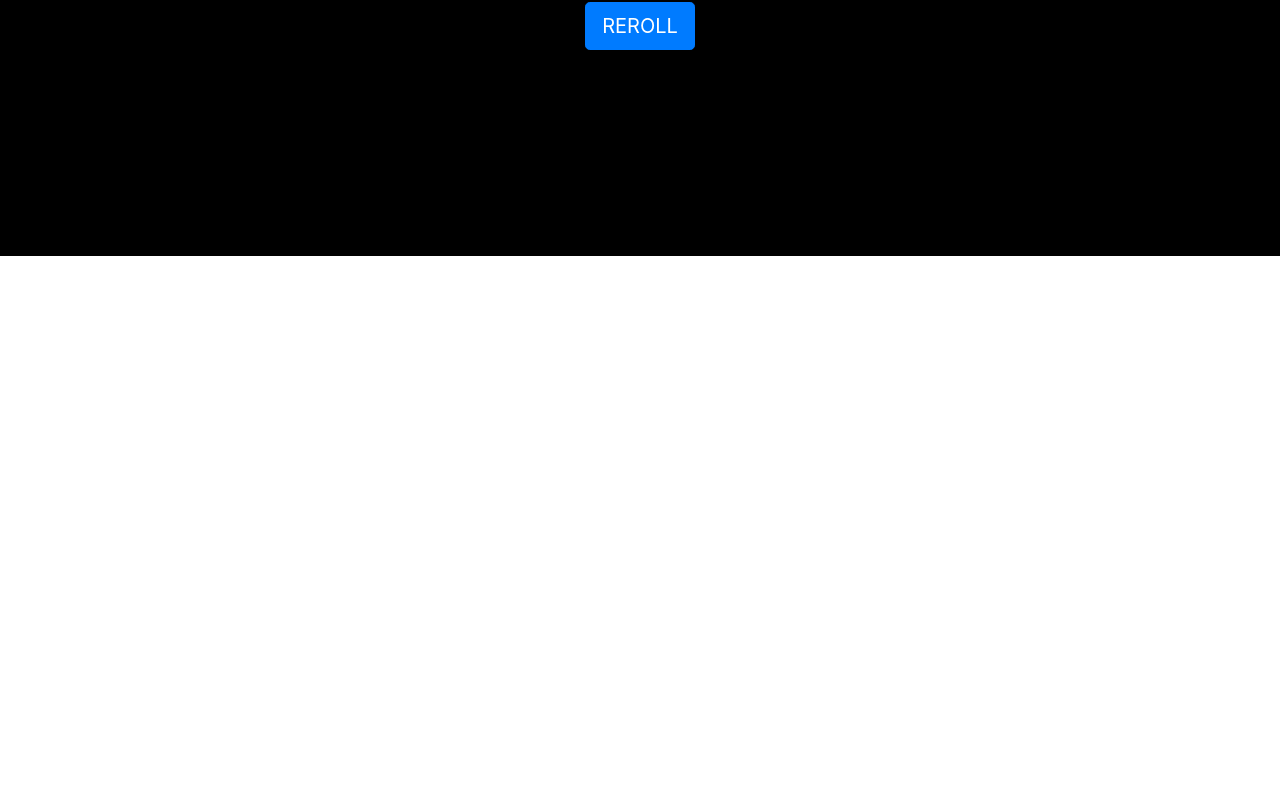
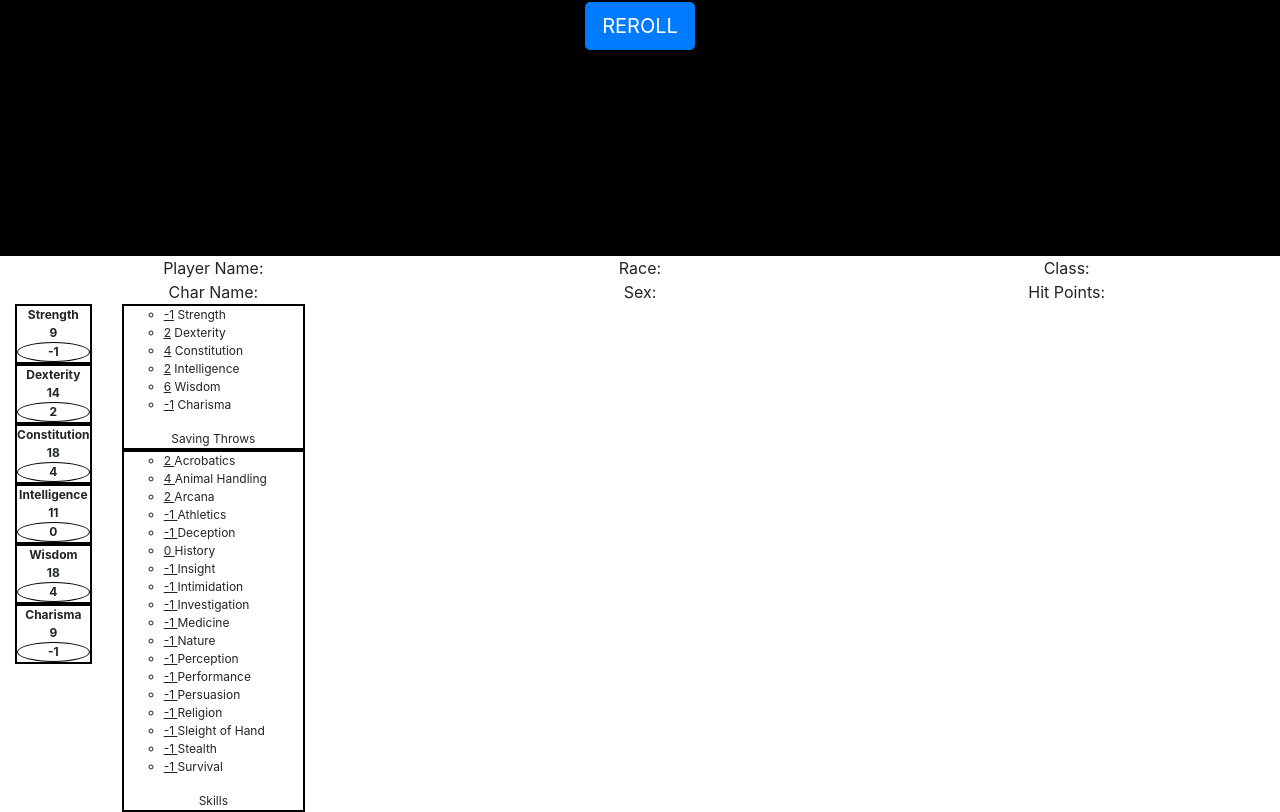
Before and after one commit to tburto33/DnD-Webapp, a React (Create React App) app in the folder dnd-char-gen/: page / in a window 1280 px wide. Shown: the part 544-1356 px from the top of the page. Before the commit the page ends 800 px from the top, so only its background shows below. Built offline with nearby package versions, Linux system fonts and the light colour scheme.

Commit message:
worked on getting page to look like char sheet

```diff
--- a/dnd-char-gen/package.json
+++ b/dnd-char-gen/package.json
@@ -15,7 +15,7 @@
   },
   "scripts": {
     "start": "react-scripts start",
-    "start-api": "cd ../api/venv/Scripts && activate && cd ../../ && flask run --no-debugger",
+    "start-api": "cd ../api/venv/Scripts && source activate && cd ../../ && flask run --no-debugger",
     "build": "react-scripts build",
     "test": "react-scripts test",
     "eject": "react-scripts eject"
--- a/dnd-char-gen/src/App.css
+++ b/dnd-char-gen/src/App.css
@@ -41,3 +41,29 @@
 .test {
   color: white
 }
+
+.stat-block {
+  border: 2px solid black;
+  font-size: 12px;
+  font-weight: bold;
+  text-align: center;
+}
+
+.stat-mod {
+  border: 1px solid black;
+  border-radius: 100%;
+}
+
+.save-block {
+  border: 2px solid black;
+  font-size: 12px;
+  text-align: left;
+}
+
+ul {
+  list-style-type: circle;
+}
+
+.text-align {
+  text-align: center;
+}
--- a/dnd-char-gen/src/App.js
+++ b/dnd-char-gen/src/App.js
@@ -1,9 +1,17 @@
 import './App.css';
 import dndheader from './dnd.png';
-import 'bootstrap/dist/css/bootstrap.min.css'
+
+import 'bootstrap/dist/css/bootstrap.min.css';
+import Container from 'react-bootstrap/Container';
+import Row from 'react-bootstrap/Row';
+import Col from 'react-bootstrap/Col';
+
 // import CharStats from './Stats';
-import MainButton from './Button';
-import { characterData } from './Button';
+// import { characterData } from './Button';
+import MainButton from './Components/Button';
+import SaveBlock from './Components/SaveBlock';
+import StatBlock from './Components/StatBlocks';
+import SkillsBlock from './Components/SkillsBlock';
 
 function App() {
 
@@ -24,10 +32,32 @@ function App() {
           </div>
         </div>
       </header>
-      <div class="">
-        {/* <CharStats text='Name:' />
-        <CharStats text= 'Race:' /> */}
-      </div>
+      <Container fluid>
+        <Row>
+          <Col>Player Name: </Col>
+          <Col>Race:</Col>
+          <Col>Class:</Col>
+        </Row>
+        <Row>
+        <Col>Char Name: </Col>
+        <Col>Sex: </Col>
+        <Col>Hit Points: </Col>
+        </Row>
+        <Row>
+          <Col xs={1}>
+            <StatBlock statType="Strength" statMod="9" statTotal="-1"/>
+            <StatBlock statType="Dexterity" statMod="14" statTotal="2"/>
+            <StatBlock statType="Constitution" statMod="18" statTotal="4"/>
+            <StatBlock statType="Intelligence" statMod="11" statTotal="0"/>
+            <StatBlock statType="Wisdom" statMod="18" statTotal="4"/>
+            <StatBlock statType="Charisma" statMod="9" statTotal="-1"/>
+          </Col>
+          <Col md={2}>
+            <SaveBlock />
+            <SkillsBlock />
+          </Col>
+        </Row>
+      </Container>
     </div>
   );
 }
--- /dev/null
+++ b/dnd-char-gen/src/Components/SaveBlock.js
@@ -0,0 +1,23 @@
+import React from 'react';
+
+function SaveBlock(props) {
+    return(
+        <div class="save-block">
+            <div>
+                <ul>
+                    <li><u>-1</u> Strength</li>
+                    <li><u>2</u> Dexterity</li>
+                    <li><u>4</u> Constitution</li>
+                    <li><u>2</u> Intelligence</li>
+                    <li><u>6</u> Wisdom</li>
+                    <li><u>-1</u> Charisma</li>
+                </ul>
+            </div>
+            <div class="text-align">
+                Saving Throws
+            </div>
+        </div>
+    );
+}
+
+export default SaveBlock;
--- /dev/null
+++ b/dnd-char-gen/src/Components/SkillsBlock.js
@@ -0,0 +1,35 @@
+import React from 'react';
+
+function SkillsBlock(props) {
+    return(
+        <div class="save-block">
+            <div>
+                <ul>
+                    <li><u>2 </u> Acrobatics</li>
+                    <li><u>4 </u> Animal Handling</li>
+                    <li><u>2 </u> Arcana</li>
+                    <li><u>-1 </u> Athletics</li>
+                    <li><u>-1 </u> Deception</li>
+                    <li><u>0 </u> History</li>
+                    <li><u>-1 </u> Insight</li>
+                    <li><u>-1 </u> Intimidation</li>
+                    <li><u>-1 </u> Investigation</li>
+                    <li><u>-1 </u> Medicine</li>
+                    <li><u>-1 </u> Nature</li>
+                    <li><u>-1 </u> Perception</li>
+                    <li><u>-1 </u> Performance</li>
+                    <li><u>-1 </u> Persuasion</li>
+                    <li><u>-1 </u> Religion</li>
+                    <li><u>-1 </u> Sleight of Hand</li>
+                    <li><u>-1 </u> Stealth</li>
+                    <li><u>-1 </u> Survival</li>
+                </ul>
+            </div>
+            <div class="text-align">
+                Skills
+            </div>
+        </div>
+    );
+}
+
+export default SkillsBlock;
--- /dev/null
+++ b/dnd-char-gen/src/Components/StatBlocks.js
@@ -0,0 +1,20 @@
+import React from 'react';
+import 'bootstrap/dist/css/bootstrap.min.css';
+
+function StatBlock(props) {
+    return (
+        <div class="stat-block">
+            <div>
+                {props.statType}
+            </div>
+            <div>
+                {props.statMod}
+            </div>
+            <div class="stat-mod">
+                {props.statTotal}
+            </div>
+        </div>
+    );
+}
+
+export default StatBlock;
```
Also changed, not shown: dnd-char-gen/src/Components/Button.js (renamed from dnd-char-gen/src/Button.js), dnd-char-gen/src/Components/Stats.js (renamed from dnd-char-gen/src/Stats.js), dnd-char-gen/src/Components/header.js (renamed from dnd-char-gen/src/header.js), dnd-char-gen/src/Helpers.js (deleted).
